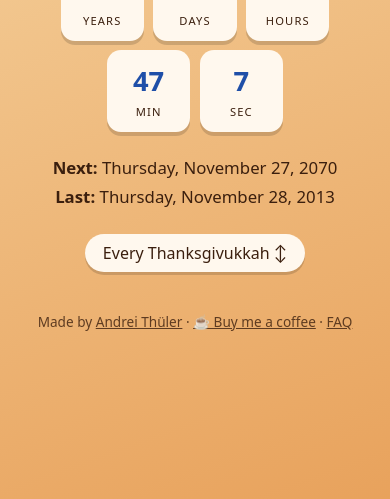
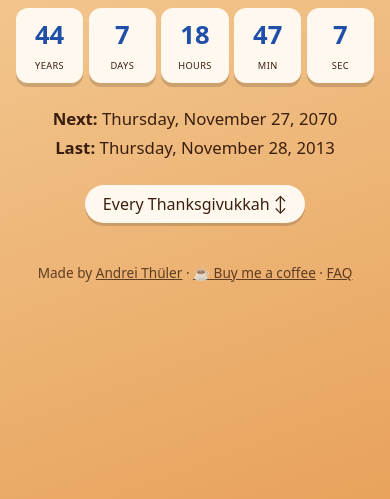
Before and after one commit to athuler/Thanksgivukkah, a plain HTML site: page index.html in a window 390 px wide. Shown: the part 345-844 px from the top of the page. Drawn offline with Linux system fonts and the light colour scheme.

Commit message:
Keep countdown on one row on phones

```diff
--- a/index.html
+++ b/index.html
@@ -45,6 +45,12 @@
   .count b { display: block; font-size: clamp(1.6rem, 7vw, 2.4rem); font-variant-numeric: tabular-nums; color: var(--accent); }
   .count small { text-transform: uppercase; font-size: .7rem; letter-spacing: .1em; }
   #s.tick { animation: tick .3s ease-out; }
+  @media (max-width: 520px) { /* phones: keep all five boxes on one row */
+    .count { flex-wrap: nowrap; gap: .35rem; }
+    .count div { flex: 1; min-width: 0; padding: .55rem .2rem; border-radius: 12px; }
+    .count b { font-size: clamp(1.25rem, 7vw, 1.6rem); }
+    .count small { font-size: .58rem; letter-spacing: .04em; }
+  }
   p { margin: .4rem 0; font-size: 1.05rem; }
   button { font: inherit; color: inherit; background: var(--card); border: 0; border-radius: 999px; padding: .5rem 1.1rem; margin-top: 1.2rem; cursor: pointer; box-shadow: 0 3px 0 rgba(0,0,0,.15); }
   dialog { width: min(30rem, 100%); max-height: min(36rem, 85vh); padding: 0; border: 0; border-radius: 22px; background: var(--card); color: var(--ink); box-shadow: 0 20px 50px rgba(0,0,0,.35); }
```
